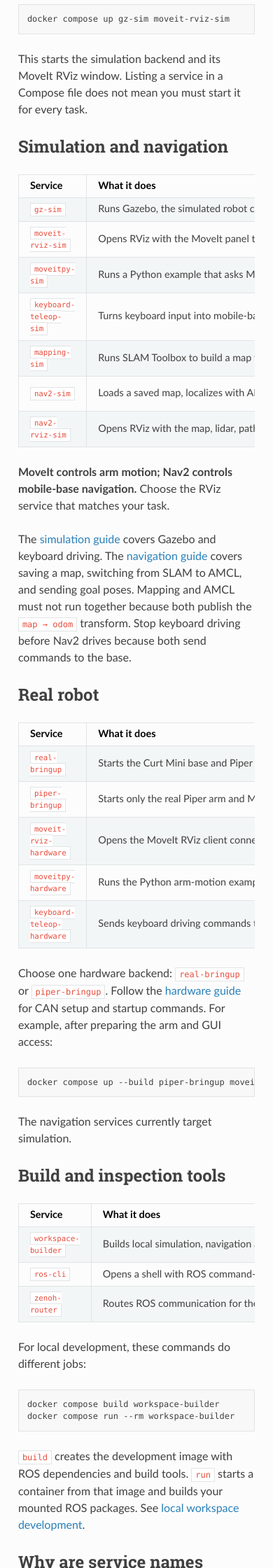
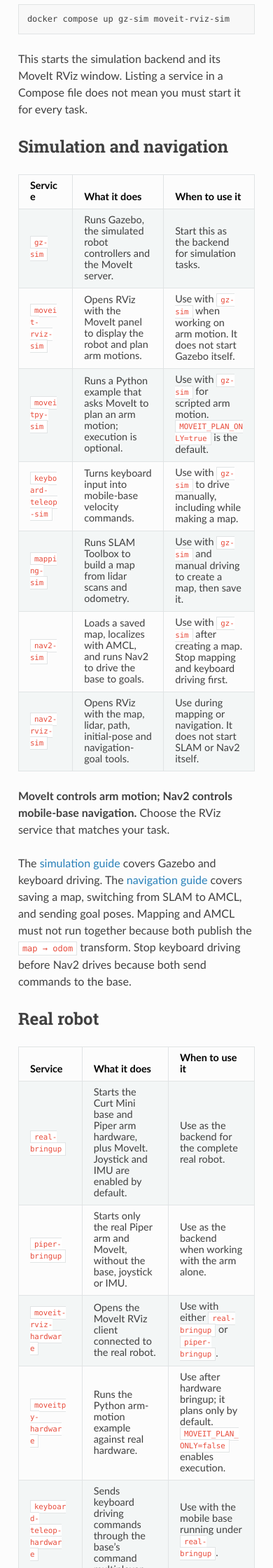
Before and after one commit to 2026-2027-ROB4-Fraunhofer/project-docs, a Sphinx documentation site: the page built from docs/startup/services.md, in a window 390 px wide. Shown: the part 620-2860 px from the top of the page at 70% size. Built offline with Sphinx 7.4.7 and the Read the Docs theme 3.1.0, drawn with Linux system fonts in a browser that asks for light colours; some of the changed lines change nothing that is shown; some of the changed text lies outside the part shown.

Commit message:
format table for different width

````diff
--- /dev/null
+++ b/docs/_static/services.css
@@ -0,0 +1,25 @@
+/* Keep the service tables inside the documentation page and honor their widths. */
+.rst-content table.service-reference,
+.rst-content table.command-reference {
+  width: 100%;
+  table-layout: fixed;
+}
+
+.rst-content table.service-reference th,
+.rst-content table.service-reference td,
+.rst-content table.command-reference th,
+.rst-content table.command-reference td {
+  white-space: normal;
+  overflow-wrap: break-word;
+}
+
+.rst-content table.service-reference td:first-child code {
+  white-space: nowrap;
+}
+
+@media (max-width: 800px) {
+  .rst-content table.service-reference td:first-child code {
+    white-space: normal;
+    overflow-wrap: anywhere;
+  }
+}
--- a/docs/conf.py
+++ b/docs/conf.py
@@ -16,6 +16,8 @@
 ]
 
 html_title = project
+html_static_path = ["_static"]
+html_css_files = ["services.css"]
 
 # html_theme = "furo"
 # html_theme_options = {
--- a/docs/startup/services.md
+++ b/docs/startup/services.md
@@ -18,15 +18,36 @@
 
 ## Simulation and navigation
 
-| Service | What it does | When to use it |
-| --- | --- | --- |
-| `gz-sim` | Runs Gazebo, the simulated robot controllers and the MoveIt server. | Start this as the backend for simulation tasks. |
-| `moveit-rviz-sim` | Opens RViz with the MoveIt panel to display the robot and plan arm motions. | Use with `gz-sim` when working on arm motion. It does not start Gazebo itself. |
-| `moveitpy-sim` | Runs a Python example that asks MoveIt to plan an arm motion; execution is optional. | Use with `gz-sim` for scripted arm motion. `MOVEIT_PLAN_ONLY=true` is the default. |
-| `keyboard-teleop-sim` | Turns keyboard input into mobile-base velocity commands. | Use with `gz-sim` to drive manually, including while making a map. |
-| `mapping-sim` | Runs SLAM Toolbox to build a map from lidar scans and odometry. | Use with `gz-sim` and manual driving to create a map, then save it. |
-| `nav2-sim` | Loads a saved map, localizes with AMCL, and runs Nav2 to drive the base to goals. | Use with `gz-sim` after creating a map. Stop mapping and keyboard driving first. |
-| `nav2-rviz-sim` | Opens RViz with the map, lidar, path, initial-pose and navigation-goal tools. | Use during mapping or navigation. It does not start SLAM or Nav2 itself. |
+```{list-table}
+:class: service-reference
+:widths: 25 42 42
+:header-rows: 1
+
+* - Service
+  - What it does
+  - When to use it
+* - `gz-sim`
+  - Runs Gazebo, the simulated robot controllers and the MoveIt server.
+  - Start this as the backend for simulation tasks.
+* - `moveit-rviz-sim`
+  - Opens RViz with the MoveIt panel to display the robot and plan arm motions.
+  - Use with `gz-sim` when working on arm motion. It does not start Gazebo itself.
+* - `moveitpy-sim`
+  - Runs a Python example that asks MoveIt to plan an arm motion; execution is optional.
+  - Use with `gz-sim` for scripted arm motion. `MOVEIT_PLAN_ONLY=true` is the default.
+* - `keyboard-teleop-sim`
+  - Turns keyboard input into mobile-base velocity commands.
+  - Use with `gz-sim` to drive manually, including while making a map.
+* - `mapping-sim`
+  - Runs SLAM Toolbox to build a map from lidar scans and odometry.
+  - Use with `gz-sim` and manual driving to create a map, then save it.
+* - `nav2-sim`
+  - Loads a saved map, localizes with AMCL, and runs Nav2 to drive the base to goals.
+  - Use with `gz-sim` after creating a map. Stop mapping and keyboard driving first.
+* - `nav2-rviz-sim`
+  - Opens RViz with the map, lidar, path, initial-pose and navigation-goal tools.
+  - Use during mapping or navigation. It does not start SLAM or Nav2 itself.
+```
 
 **MoveIt controls arm motion; Nav2 controls mobile-base navigation.** Choose
 the RViz service that matches your task.
@@ -39,13 +60,30 @@
 
 ## Real robot
 
-| Service | What it does | When to use it |
-| --- | --- | --- |
-| `real-bringup` | Starts the Curt Mini base and Piper arm hardware, plus MoveIt. Joystick and IMU are enabled by default. | Use as the backend for the complete real robot. |
-| `piper-bringup` | Starts only the real Piper arm and MoveIt, without the base, joystick or IMU. | Use as the backend when working with the arm alone. |
-| `moveit-rviz-hardware` | Opens the MoveIt RViz client connected to the real robot. | Use with either `real-bringup` or `piper-bringup`. |
-| `moveitpy-hardware` | Runs the Python arm-motion example against real hardware. | Use after hardware bringup; it plans only by default. `MOVEIT_PLAN_ONLY=false` enables execution. |
-| `keyboard-teleop-hardware` | Sends keyboard driving commands through the base's command multiplexer. | Use with the mobile base running under `real-bringup`. |
+```{list-table}
+:class: service-reference
+:widths: 28 38 38
+:header-rows: 1
+
+* - Service
+  - What it does
+  - When to use it
+* - `real-bringup`
+  - Starts the Curt Mini base and Piper arm hardware, plus MoveIt. Joystick and IMU are enabled by default.
+  - Use as the backend for the complete real robot.
+* - `piper-bringup`
+  - Starts only the real Piper arm and MoveIt, without the base, joystick or IMU.
+  - Use as the backend when working with the arm alone.
+* - `moveit-rviz-hardware`
+  - Opens the MoveIt RViz client connected to the real robot.
+  - Use with either `real-bringup` or `piper-bringup`.
+* - `moveitpy-hardware`
+  - Runs the Python arm-motion example against real hardware.
+  - Use after hardware bringup; it plans only by default. `MOVEIT_PLAN_ONLY=false` enables execution.
+* - `keyboard-teleop-hardware`
+  - Sends keyboard driving commands through the base's command multiplexer.
+  - Use with the mobile base running under `real-bringup`.
+```
 
 Choose one hardware backend: `real-bringup` or `piper-bringup`. Follow the
 [hardware guide](real_hardware.md) for CAN setup and startup commands.
@@ -59,11 +97,24 @@
 
 ## Build and inspection tools
 
-| Service | What it does | When to use it |
-| --- | --- | --- |
-| `workspace-builder` | Builds local simulation, navigation and MoveIt example packages into shared Docker volumes. It excludes hardware bringup and drivers. | Select `compose.workspace.yaml` in `.env`, then run it before local simulation and after source edits. It exits when the build finishes. |
-| `ros-cli` | Opens a shell with ROS command-line tools. | Inspect nodes, topics, services or actions using the same middleware and domain as the running robot. |
-| `zenoh-router` | Routes ROS communication for the Zenoh setup. | Available with `compose.zenoh.yaml`; services in that setup depend on it. CycloneDDS does not need this service. |
+```{list-table}
+:class: service-reference
+:widths: 25 42 42
+:header-rows: 1
+
+* - Service
+  - What it does
+  - When to use it
+* - `workspace-builder`
+  - Builds local simulation, navigation and MoveIt example packages into shared Docker volumes. It excludes hardware bringup and drivers.
+  - Select `compose.workspace.yaml` in `.env`, then run it before local simulation and after source edits. It exits when the build finishes.
+* - `ros-cli`
+  - Opens a shell with ROS command-line tools.
+  - Inspect nodes, topics, services or actions using the same middleware and domain as the running robot.
+* - `zenoh-router`
+  - Routes ROS communication for the Zenoh setup.
+  - Available with `compose.zenoh.yaml`; services in that setup depend on it. CycloneDDS does not need this service.
+```
 
 For local development, these commands do different jobs:
 
@@ -90,15 +141,28 @@
 
 ## Useful commands
 
-| Command | Purpose |
-| --- | --- |
-| `docker compose up SERVICE` | Starts a service and shows its logs. Add `--build` when its image needs building. |
-| `docker compose up -d SERVICE` | Starts a service in the background. |
-| `docker compose run --rm SERVICE` | Runs a separate container for a tool, then removes that container when it exits. Useful for the builder and interactive keyboard driving. |
-| `docker compose logs -f SERVICE` | Follows service logs. Ctrl+C stops following the logs, not the service. |
-| `docker compose stop SERVICE` | Stops the named service started with `up`. |
-| `docker compose ps` | Shows the current project's service containers and their status. |
-| `docker compose --profile '*' config --services` | Lists all services in the configuration selected by `.env`, including optional profiles. |
+```{list-table}
+:class: command-reference
+:widths: 42 58
+:header-rows: 1
+
+* - Command
+  - Purpose
+* - `docker compose up SERVICE`
+  - Starts a service and shows its logs. Add `--build` when its image needs building.
+* - `docker compose up -d SERVICE`
+  - Starts a service in the background.
+* - `docker compose run --rm SERVICE`
+  - Runs a separate container for a tool, then removes that container when it exits. Useful for the builder and interactive keyboard driving.
+* - `docker compose logs -f SERVICE`
+  - Follows service logs. Ctrl+C stops following the logs, not the service.
+* - `docker compose stop SERVICE`
+  - Stops the named service started with `up`.
+* - `docker compose ps`
+  - Shows the current project's service containers and their status.
+* - `docker compose --profile '*' config --services`
+  - Lists all services in the configuration selected by `.env`, including optional profiles.
+```
 
 Replace `SERVICE` with a name from the tables. Naming a service explicitly
 activates its profile for that command; students do not need to select profiles
````
